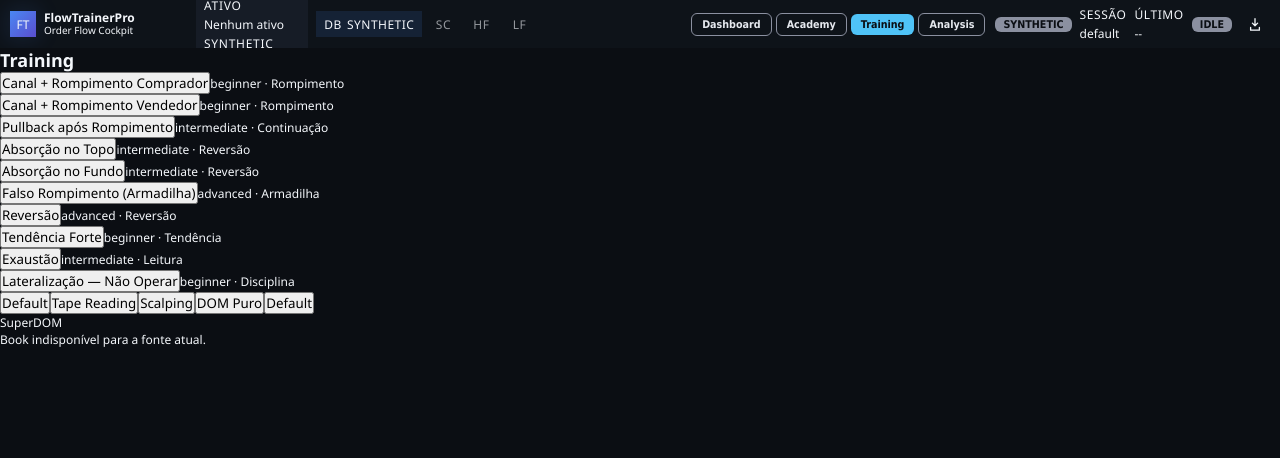
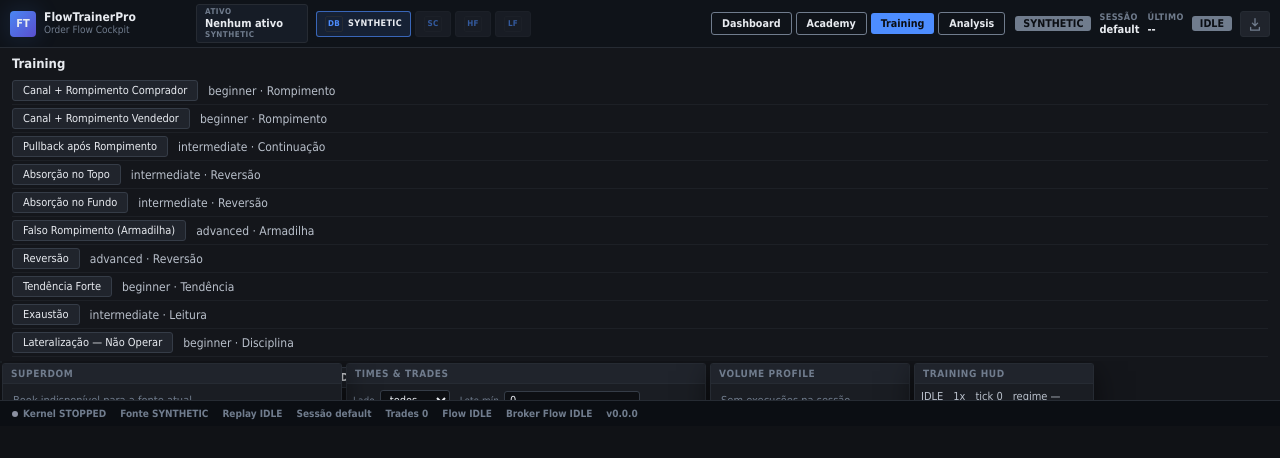
Before and after one commit to eajdias/FlowTrainerPro, a React (Vite) app: page / in a window 1280 px wide. Shown: the top 458 px of the page. Built offline with nearby package versions, Linux system fonts and the light colour scheme.

Commit message:
style: Profit-like dark theme and panel chrome
- theme.css: ftp tokens (bg, borders, buy/sell, fonts)

- panels.css: dense tables, SuperDOM buy/sell columns, workspace grid

- designSystem mapped onto ftp tokens

```diff
--- /dev/null
+++ b/src/assets/panels.css
@@ -0,0 +1,259 @@
+/* panels.css — chrome dos painéis, tabelas densas, workspace, rotas */
+
+.ftp-panel {
+  background: var(--ftp-bg-panel);
+  border: 1px solid var(--ftp-border-subtle);
+  border-radius: var(--ftp-radius-sm);
+  display: flex;
+  flex-direction: column;
+  min-height: 0;
+  min-width: 0;
+  overflow: hidden;
+  font-family: var(--ftp-font-ui);
+  font-size: 11px;
+  color: var(--ftp-text-secondary);
+}
+
+.ftp-panel-title {
+  font-size: 10px;
+  font-weight: 800;
+  letter-spacing: 0.06em;
+  text-transform: uppercase;
+  color: var(--ftp-text-muted);
+  background: var(--ftp-bg-panel-elevated);
+  border-bottom: 1px solid var(--ftp-border-subtle);
+  padding: 4px 8px;
+  flex-shrink: 0;
+}
+
+.ftp-panel-body {
+  padding: 4px 6px;
+  overflow: auto;
+  font-variant-numeric: tabular-nums;
+}
+
+.ftp-panel-body > div {
+  display: flex;
+  flex-wrap: wrap;
+  gap: 4px 10px;
+  align-items: center;
+  padding: 2px 0 4px;
+}
+
+.ftp-panel table {
+  width: 100%;
+  border-collapse: collapse;
+  font-family: var(--ftp-font-numeric);
+  font-size: 11px;
+  font-variant-numeric: tabular-nums;
+}
+
+.ftp-panel th {
+  font-size: 9px;
+  font-weight: 700;
+  text-transform: uppercase;
+  letter-spacing: 0.05em;
+  color: var(--ftp-text-muted);
+  text-align: right;
+  padding: 2px 5px;
+  border-bottom: 1px solid var(--ftp-border-subtle);
+  position: sticky;
+  top: 0;
+  background: var(--ftp-bg-panel);
+}
+
+.ftp-panel td {
+  padding: 1px 5px;
+  text-align: right;
+  border-bottom: 1px solid rgba(38, 43, 51, 0.5);
+  white-space: nowrap;
+}
+
+.ftp-panel tbody tr:hover td {
+  background: var(--ftp-bg-hover);
+}
+
+.ftp-panel ul {
+  list-style: none;
+  margin: 0;
+  padding: 0;
+}
+
+.ftp-panel li {
+  padding: 2px 4px;
+  border-bottom: 1px solid rgba(38, 43, 51, 0.5);
+  display: flex;
+  gap: 8px;
+  align-items: center;
+  flex-wrap: wrap;
+}
+
+.ftp-panel p {
+  color: var(--ftp-text-muted);
+  padding: 6px 4px;
+}
+
+.ftp-panel button {
+  background: var(--ftp-bg-panel-elevated);
+  border: 1px solid var(--ftp-border-strong);
+  border-radius: var(--ftp-radius-sm);
+  color: var(--ftp-text-primary);
+  font-family: var(--ftp-font-ui);
+  font-size: 10px;
+  font-weight: 700;
+  padding: 3px 10px;
+}
+
+.ftp-panel button:hover {
+  background: var(--ftp-bg-hover);
+  border-color: var(--ftp-info);
+}
+
+.ftp-panel select,
+.ftp-panel input[type="number"],
+.ftp-panel input[type="text"] {
+  background: #0d0f13;
+  border: 1px solid var(--ftp-border-strong);
+  border-radius: var(--ftp-radius-sm);
+  color: var(--ftp-text-primary);
+  font-family: var(--ftp-font-numeric);
+  font-size: 11px;
+  padding: 2px 5px;
+}
+
+.ftp-panel label {
+  display: inline-flex;
+  align-items: center;
+  gap: 5px;
+  color: var(--ftp-text-muted);
+  font-size: 10px;
+}
+
+.ftp-panel strong { color: var(--ftp-text-primary); }
+
+/* SuperDOM: colunas de compra (1-2) e venda (4-5), preço (3) em destaque */
+.ftp-panel td:nth-child(1),
+.ftp-panel td:nth-child(2) {
+  background: var(--ftp-buy-dim);
+  cursor: pointer;
+}
+
+.ftp-panel td:nth-child(4),
+.ftp-panel td:nth-child(5) {
+  background: var(--ftp-sell-dim);
+  cursor: pointer;
+}
+
+.ftp-panel td:nth-child(3) {
+  color: var(--ftp-text-primary);
+  font-weight: 800;
+  text-align: center;
+  background: rgba(77, 141, 255, 0.07);
+}
+
+.ftp-panel td:nth-child(6) {
+  color: var(--ftp-text-muted);
+}
+
+/* Workspace */
+.ftp-workspace {
+  position: relative;
+  display: flex;
+  flex-direction: column;
+  gap: 6px;
+  padding: 6px;
+  height: 100%;
+  min-height: 0;
+  overflow: auto;
+}
+
+.ftp-workspace [role="tablist"] {
+  display: flex;
+  gap: 4px;
+  flex-shrink: 0;
+}
+
+.ftp-workspace [role="tab"] {
+  background: var(--ftp-bg-panel);
+  border: 1px solid var(--ftp-border-subtle);
+  border-radius: var(--ftp-radius-sm);
+  color: var(--ftp-text-muted);
+  font-size: 10px;
+  font-weight: 700;
+  padding: 3px 12px;
+}
+
+.ftp-workspace [role="tab"][aria-selected="true"] {
+  color: var(--ftp-text-primary);
+  border-color: var(--ftp-info);
+}
+
+.ftp-dockgrid {
+  display: grid;
+  grid-template-columns: repeat(12, 1fr);
+  grid-auto-rows: minmax(120px, auto);
+  grid-auto-flow: dense;
+  gap: 6px;
+}
+
+.ftp-dockgrid > div {
+  grid-column: span 4;
+  min-height: 140px;
+  display: flex;
+}
+
+.ftp-dockgrid > div > section {
+  flex: 1;
+}
+
+.ftp-float {
+  position: absolute;
+  box-shadow: 0 8px 28px rgba(0, 0, 0, 0.55);
+  z-index: 10;
+}
+
+.ftp-float > section {
+  height: 100%;
+}
+
+/* Rotas (dashboard/academy/training missions/analysis) */
+.ftp-main section[aria-label] > h2 {
+  font-size: 13px;
+  color: var(--ftp-text-primary);
+  padding: 8px 12px 2px;
+}
+
+.ftp-main section[aria-label] ul {
+  list-style: none;
+  padding: 4px 12px;
+}
+
+.ftp-main section[aria-label] li {
+  padding: 3px 0;
+  border-bottom: 1px solid rgba(38, 43, 51, 0.5);
+  color: var(--ftp-text-secondary);
+  font-size: 12px;
+  display: flex;
+  gap: 10px;
+  align-items: center;
+  flex-wrap: wrap;
+}
+
+.ftp-main section[aria-label] button {
+  background: var(--ftp-bg-panel-elevated);
+  border: 1px solid var(--ftp-border-strong);
+  border-radius: var(--ftp-radius-sm);
+  color: var(--ftp-text-primary);
+  font-size: 11px;
+  padding: 3px 10px;
+}
+
+.ftp-main section[aria-label] article {
+  margin: 6px 12px;
+  padding: 8px 10px;
+  background: var(--ftp-bg-panel);
+  border: 1px solid var(--ftp-border-subtle);
+  border-radius: var(--ftp-radius-sm);
+  color: var(--ftp-text-secondary);
+  font-size: 12px;
+}
--- /dev/null
+++ b/src/assets/theme.css
@@ -0,0 +1,27 @@
+/* theme.css — tokens Profit-like (dark denso profissional) */
+:root {
+  --ftp-bg-canvas: #101216;
+  --ftp-bg-app: #14161b;
+  --ftp-bg-panel: #1a1d23;
+  --ftp-bg-panel-elevated: #20242c;
+  --ftp-bg-hover: #262b34;
+  --ftp-border-subtle: #262b33;
+  --ftp-border-strong: #353c47;
+  --ftp-text-primary: #e8ebf0;
+  --ftp-text-secondary: #b9c0cb;
+  --ftp-text-muted: #707c8d;
+  --ftp-buy-primary: #00c853;
+  --ftp-buy-dim: rgba(0, 200, 83, 0.13);
+  --ftp-sell-primary: #ff5252;
+  --ftp-sell-dim: rgba(255, 82, 82, 0.13);
+  --ftp-info: #4d8dff;
+  --ftp-warning: #ff9800;
+  --ftp-special: #f5c400;
+  --ftp-neutral: #8b90a0;
+  --ftp-font-ui: Tahoma, 'Segoe UI', system-ui, sans-serif;
+  --ftp-font-numeric: Tahoma, 'Consolas', monospace;
+  --ftp-radius-xs: 2px;
+  --ftp-radius-sm: 3px;
+  --ftp-radius-md: 4px;
+  --ftp-shadow-focus: 0 0 0 2px rgba(77, 141, 255, 0.42);
+}
--- a/src/main.tsx
+++ b/src/main.tsx
@@ -2,6 +2,8 @@ import React from 'react'
 import ReactDOM from 'react-dom/client'
 import App from './App'
 import './assets/global.css'
+import './assets/theme.css'
+import './assets/panels.css'
 import { initTraderBridge } from './trader/TraderExecutionBridge'
 import { initHistoricalMarketDataProjection } from './core/marketData/projections'
 import { initFlowAnalysis } from './core/analytics/flowAnalysis'
--- a/src/ui/designSystem.css
+++ b/src/ui/designSystem.css
@@ -1,15 +1,15 @@
-/* Design System v0 — tokens + Badge/Button. Cores por variante. */
+/* Design System v0 — usa tokens do theme.css (fallback próprio). */
 .ds-theme {
-  --ds-bg: #0d1117;
-  --ds-fg: #e6e9ef;
-  --ds-neutral: #8b90a0;
-  --ds-info: #4fc3f7;
-  --ds-special: #f5c400;
-  --ds-warning: #ff9800;
-  --ds-buy: #2ecc8a;
-  --ds-sell: #e03a3a;
-  --ds-radius: 6px;
-  --ds-font: Tahoma, sans-serif;
+  --ds-bg: var(--ftp-bg-panel, #0d1117);
+  --ds-fg: var(--ftp-text-primary, #e6e9ef);
+  --ds-neutral: var(--ftp-text-muted, #8b90a0);
+  --ds-info: var(--ftp-info, #4fc3f7);
+  --ds-special: var(--ftp-special, #f5c400);
+  --ds-warning: var(--ftp-warning, #ff9800);
+  --ds-buy: var(--ftp-buy-primary, #2ecc8a);
+  --ds-sell: var(--ftp-sell-primary, #e03a3a);
+  --ds-radius: var(--ftp-radius-sm, 6px);
+  --ds-font: var(--ftp-font-ui, Tahoma, sans-serif);
 }
 
 .ds-badge {
```
